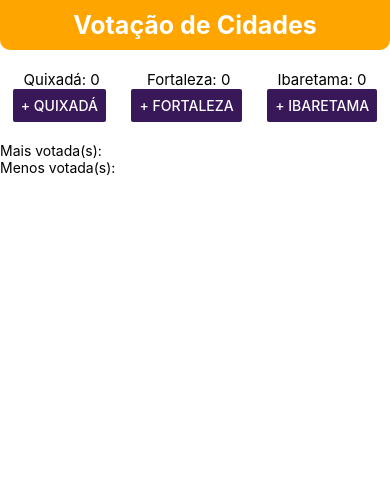
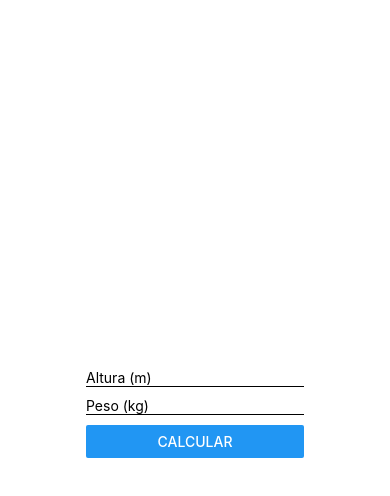
Before and after one commit to eoqmoreno/pidm, a React Native app: screen / in a window 390 px wide. Shown: the top 496 px of the page. Built offline with nearby package versions, Linux system fonts and the light colour scheme.

Commit message:
Atividade 3

```diff
--- a/App.js
+++ b/App.js
@@ -1,14 +1,13 @@
 import React from 'react';
 import { StatusBar, StyleSheet, Text, View } from 'react-native';
-import Home from './Atividade2/Home';
+import IMCApp from './Atividade3/IMCApp';
+import { styles } from './Atividade3/style/index'
 
 export default function App() {
   return (
-    <View>
+    <View style={styles.container}>
       <StatusBar backgroundColor={"#381859"}></StatusBar>
-
-      <Home></Home>
-
+      <IMCApp></IMCApp>
     </View>
   );
 }
--- /dev/null
+++ b/Atividade3/IMCApp.js
@@ -0,0 +1,48 @@
+import React, { Component } from 'react'
+import { Button, Text, TextInput, View } from 'react-native'
+import IMCCalc from './IMCCalc';
+import { styles } from './style/index'
+
+export class IMCApp extends Component {
+    constructor(props) {
+        super(props);
+        this.state = {
+            peso: null,
+            altura: null,
+            pesoFinal: null,
+            alturaFinal: null,
+        }
+    }
+
+    calcular = () => {
+        this.setState({
+            pesoFinal: this.state.peso,
+            alturaFinal: this.state.altura,
+        })
+    }
+
+    render() {
+        return (
+            <View>
+                <TextInput placeholder="Altura (m)" style={styles.text}
+                    onChangeText={
+                        // (altura) => { altura = altura; console.log(altura)}
+                        (altura) => { this.setState({ altura }) }
+                    }></TextInput>
+                <TextInput placeholder="Peso (kg)" style={styles.text}
+                    onChangeText={
+                        (peso) => { this.setState({ peso }) }
+                    }></TextInput>
+                <Button title="Calcular" onPress={() => {
+                    this.calcular()
+                }}></Button>
+
+                <Text>
+                    <IMCCalc altura={this.state.alturaFinal} peso={this.state.pesoFinal}></IMCCalc>
+                </Text>
+            </View>
+        )
+    }
+}
+
+export default IMCApp
--- /dev/null
+++ b/Atividade3/IMCCalc.js
@@ -0,0 +1,29 @@
+import React, { Component } from 'react'
+import { Text, View } from 'react-native'
+import IMCMsg from './IMCMsg';
+import { styles } from './style/index'
+
+export class IMCCalc extends Component {
+    constructor(props) {
+        super(props)
+    }
+
+
+    render() {
+        let imc = ""
+        if (this.props.altura != null && this.props.peso != null) {
+            imc = Number(this.props.peso / (this.props.altura * this.props.altura)).toFixed(2)
+        }
+
+        return (
+            <View>
+                <Text style={styles.negrito}>
+                    {imc}
+                </Text>
+                <IMCMsg imc={imc}></IMCMsg>
+            </View>
+        )
+    }
+}
+
+export default IMCCalc
--- /dev/null
+++ b/Atividade3/IMCMsg.js
@@ -0,0 +1,45 @@
+import React, { Component } from 'react'
+import { Text, View } from 'react-native'
+import { styles } from './style/index'
+
+export class IMCMsg extends Component {
+    constructor(props) {
+        super(props)
+    }
+    render() {
+        let msg = "";
+        let style = "";
+        if (this.props.imc < 17 && this.props.imc > 0) {
+            msg = "Muito abaixo do peso"
+            style = <Text style={styles.diferente}>{msg}</Text>
+        } else if (this.props.imc >= 17 && this.props.imc <= 18.49) {
+            msg = "Abaixo do peso"
+            style = <Text style={styles.diferente}>{msg}</Text>
+        } else if (this.props.imc >= 18.5 && this.props.imc <= 24.99) {
+            msg = "Peso normal"
+            style = <Text style={styles.normal}>{msg}</Text>
+        } else if (this.props.imc >= 25 && this.props.imc <= 29.99) {
+            msg = "Acima do peso"
+            style = <Text style={styles.diferente}>{msg}</Text>
+        } else if (this.props.imc >= 30 && this.props.imc <= 34.99) {
+            msg = "Obesidade 1"
+            style = <Text style={styles.diferente}>{msg}</Text>
+        } else if (this.props.imc >= 35 && this.props.imc <= 39.99) {
+            msg = "Obesidade 2 (severa)"
+            style = <Text style={styles.diferente}>{msg}</Text>
+        } else if (this.props.imc >= 40 && this.props.imc > 0) {
+            msg = "Obesidade 3 (mórbida)"
+            style = <Text style={styles.diferente}>{msg}</Text>
+        }
+
+        return (
+            <View>
+                <Text>
+                    {style}
+                </Text>
+            </View>
+        )
+    }
+}
+
+export default IMCMsg
--- /dev/null
+++ b/Atividade3/style/index.js
@@ -0,0 +1,32 @@
+import { StyleSheet } from "react-native";
+
+const styles = StyleSheet.create({
+    container: {
+        flex: 1,
+        flexDirection: 'column',
+        backgroundColor: '#ffffff',
+        alignItems: 'center',
+        justifyContent: 'center',
+    },
+    text: {
+        marginBottom: 10,
+        borderBottomColor: "black",
+        borderBottomWidth: 1,
+    },
+    negrito: {
+        fontWeight: "bold",
+        fontSize: 25,
+    },
+    normal: {
+        fontWeight: "bold",
+        fontSize: 25,
+        color: "blue",
+    },
+    diferente: {
+        fontWeight: "bold",
+        fontSize: 25,
+        color: "red",
+    }
+})
+
+export { styles }
```
